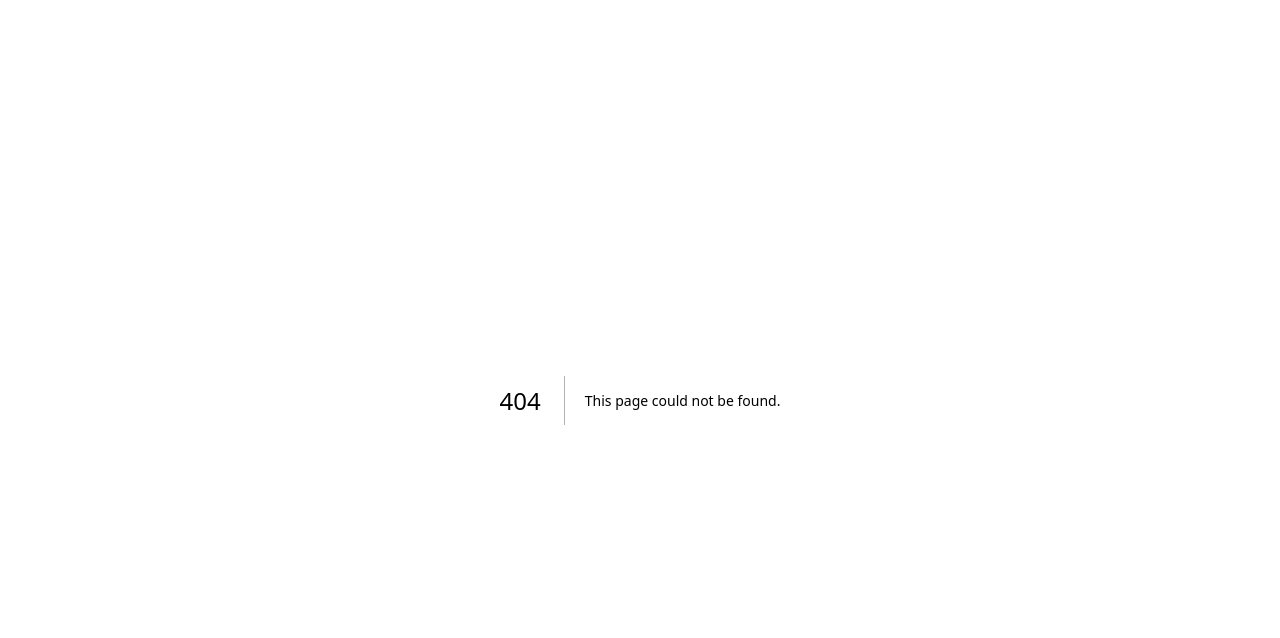
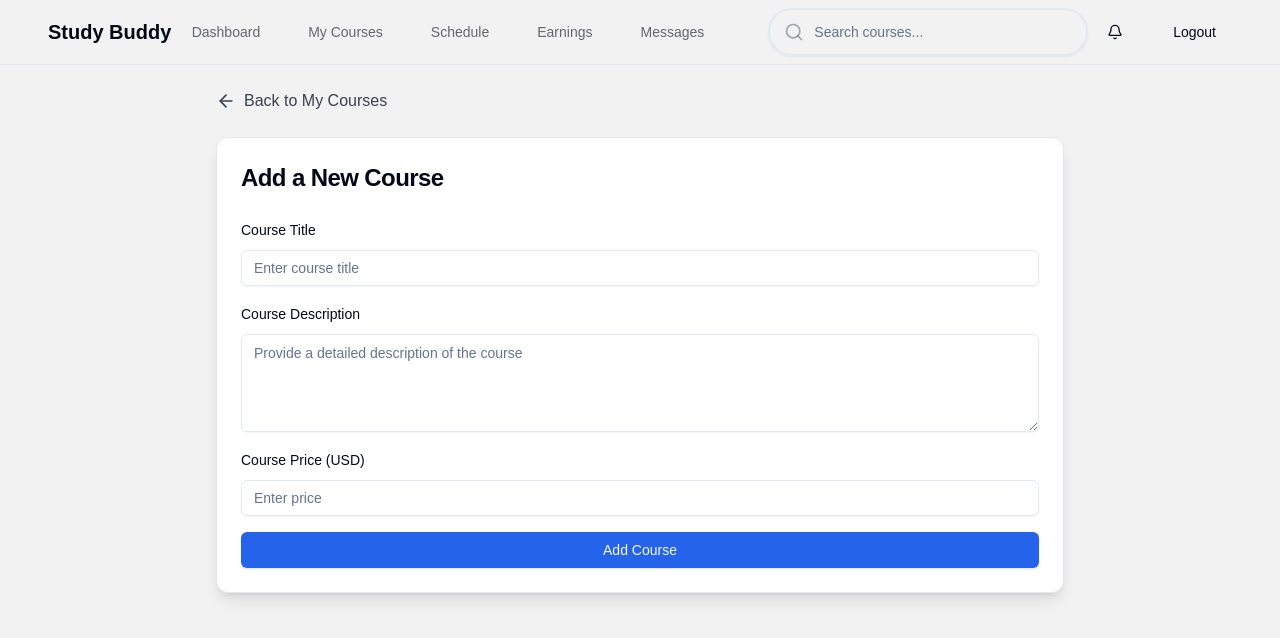
Before and after one commit to 4li40/Senior-project, a Next.js app: page /mycourses/addcourses in a window 1280 px wide. Before the commit this address had no page. Shown: the top 638 px of the page. Built offline with nearby package versions, Linux system fonts and the light colour scheme.

Commit message:
Added add courses page for teachers

```diff
--- /dev/null
+++ b/src/app/(teacher)/mycourses/addcourses/page.tsx
@@ -0,0 +1,136 @@
+"use client";
+
+import { useState } from "react";
+import { useRouter } from "next/navigation";
+import { Card, CardHeader, CardTitle, CardContent } from "@/components/ui/card";
+import { Input } from "@/components/ui/input";
+import { Label } from "@/components/ui/label";
+import { Textarea } from "@/components/ui/textarea";
+import { Button } from "@/components/ui/button";
+import TeacherNavBar from "@/components/teacherNavBar";
+import { ArrowLeft } from "lucide-react";
+
+export default function AddCoursePage() {
+  const [title, setTitle] = useState("");
+  const [description, setDescription] = useState("");
+  const [price, setPrice] = useState("");
+  const [error, setError] = useState("");
+  const [success, setSuccess] = useState(false);
+  const router = useRouter();
+
+  const handleAddCourse = async (e: React.FormEvent) => {
+    e.preventDefault();
+    setError("");
+    setSuccess(false);
+
+    if (!title || !description || !price) {
+      setError("All fields are required.");
+      return;
+    }
+
+    const priceValue = parseFloat(price);
+    if (isNaN(priceValue) || priceValue <= 0) {
+      setError("Please enter a valid positive price.");
+      return;
+    }
+
+    try {
+      const response = await fetch("http://localhost:5003/api/courses", {
+        method: "POST",
+        headers: {
+          "Content-Type": "application/json",
+        },
+        credentials: "include", // ✅ Send cookies with request
+        body: JSON.stringify({ title, description, price }),
+      });
+
+      const data = await response.json();
+
+      if (!response.ok) {
+        throw new Error(data.message || "Failed to add course.");
+      }
+
+      setSuccess(true);
+      setTimeout(() => router.push("/mycourses"), 1500); // Redirect after success
+    } catch (err: any) {
+      setError(err.message);
+    }
+  };
+
+  return (
+    <>
+      <TeacherNavBar />
+      <div className="p-6 max-w-4xl mx-auto space-y-6">
+        {/* Back Button */}
+        <button
+          onClick={() => router.push("/mycourses")}
+          className="flex items-center text-gray-700 hover:text-gray-900 transition"
+        >
+          <ArrowLeft className="w-5 h-5 mr-2" />
+          Back to My Courses
+        </button>
+
+        <Card className="shadow-lg">
+          <CardHeader>
+            <CardTitle className="text-2xl font-bold">
+              Add a New Course
+            </CardTitle>
+          </CardHeader>
+          <CardContent>
+            <form onSubmit={handleAddCourse} className="space-y-4">
+              {error && <p className="text-red-500">{error}</p>}
+              {success && (
+                <p className="text-green-500">🎉 Course added successfully!</p>
+              )}
+
+              {/* Course Title */}
+              <div className="space-y-2">
+                <Label htmlFor="title">Course Title</Label>
+                <Input
+                  id="title"
+                  placeholder="Enter course title"
+                  value={title}
+                  onChange={(e) => setTitle(e.target.value)}
+                  required
+                />
+              </div>
+
+              {/* Course Description */}
+              <div className="space-y-2">
+                <Label htmlFor="description">Course Description</Label>
+                <Textarea
+                  id="description"
+                  placeholder="Provide a detailed description of the course"
+                  value={description}
+                  onChange={(e) => setDescription(e.target.value)}
+                  rows={4}
+                  required
+                />
+              </div>
+
+              {/* Course Price */}
+              <div className="space-y-2">
+                <Label htmlFor="price">Course Price (USD)</Label>
+                <Input
+                  id="price"
+                  type="number"
+                  min="0"
+                  step="0.01"
+                  placeholder="Enter price"
+                  value={price}
+                  onChange={(e) => setPrice(e.target.value)}
+                  required
+                />
+              </div>
+
+              {/* Submit Button */}
+              <Button className="w-full" type="submit">
+                Add Course
+              </Button>
+            </form>
+          </CardContent>
+        </Card>
+      </div>
+    </>
+  );
+}
--- a/src/app/(teacher)/mycourses/page.tsx
+++ b/src/app/(teacher)/mycourses/page.tsx
@@ -4,7 +4,8 @@ import { useEffect, useState } from "react";
 import { Card, CardContent, CardHeader, CardTitle } from "@/components/ui/card";
 import { Button } from "@/components/ui/button";
 import TeacherNavBar from "@/components/teacherNavBar";
-import { Star, BarChart, Users, Clock } from "lucide-react";
+import { Star, BarChart, Users, Clock, PlusCircle } from "lucide-react";
+import { useRouter } from "next/navigation";
 
 interface Course {
   id: number;
@@ -20,6 +21,7 @@ export default function MyCoursesPage() {
   const [courses, setCourses] = useState<Course[]>([]);
   const [loading, setLoading] = useState(true);
   const [error, setError] = useState("");
+  const router = useRouter();
 
   useEffect(() => {
     const fetchCourses = async () => {
@@ -43,9 +45,18 @@ export default function MyCoursesPage() {
     <div className="min-h-screen bg-gray-100">
       <TeacherNavBar />
       <div className="p-6 max-w-7xl mx-auto space-y-6">
-        <h2 className="text-3xl font-bold text-blue-700 text-center mb-6">
-          My Courses
-        </h2>
+        {/* Header with "Add Course" Button */}
+        <div className="flex justify-between items-center">
+          <h2 className="text-3xl font-bold text-blue-700">My Courses</h2>
+          <Button
+            className="flex items-center gap-2 bg-green-600 text-white hover:bg-green-700"
+            onClick={() => router.push("mycourses/addcourses")}
+          >
+            <PlusCircle className="w-5 h-5" />
+            Add Course
+          </Button>
+        </div>
+
         {loading && (
           <p className="text-gray-600 text-center">Loading courses...</p>
         )}
```
